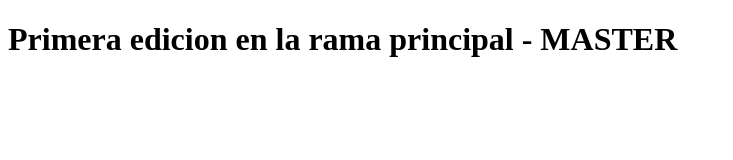
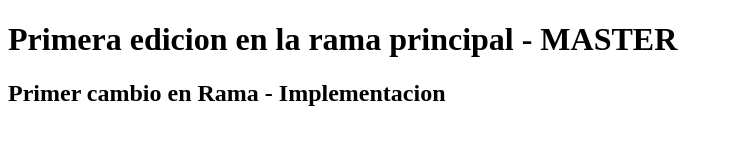
Before and after one commit to gustavoi2es/TESTgit, a plain HTML site: page index.html in a window 1280 px wide. Shown: the whole page, without its empty margins (0-733 px from the left). Drawn offline with Linux system fonts and the light colour scheme.

Commit message:
Implementacion Cambio 1

```diff
--- a/code.js
+++ b/code.js
@@ -1,3 +1,4 @@
 function git() {
   //Funcion Test GIT
+  console.log("Cambio Implementacion 1");
 }
--- a/estilo.css
+++ b/estilo.css
@@ -1,3 +1,7 @@
 h1 {
   font-size: 28px;
+  color: #000;
 }
+h2 {
+  font-size: 25px;
+}
--- a/index.html
+++ b/index.html
@@ -9,6 +9,8 @@
 
 <body>
     <h1>Primera edicion en la rama principal - MASTER</h1>
+
+    <h2>Primer cambio en Rama - Implementacion</h2>
 </body>
 
 </html>
```
